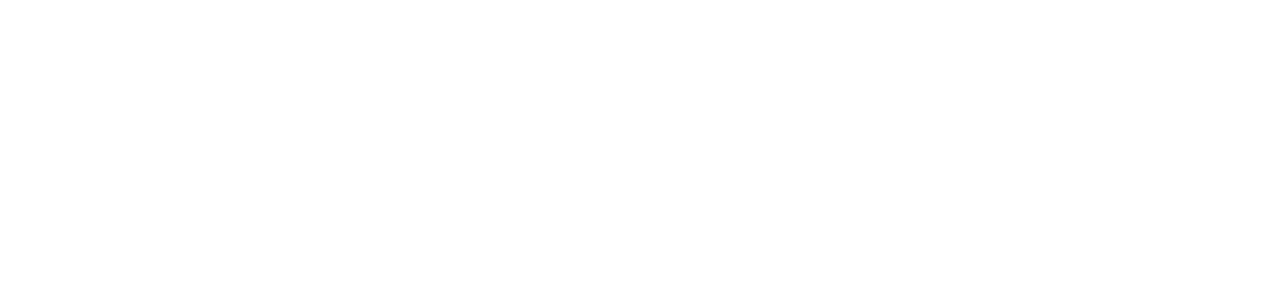
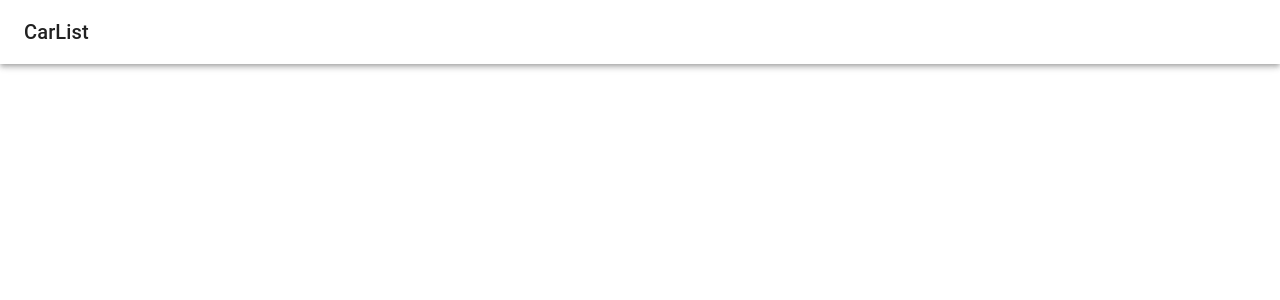
Before and after one commit to Sokos6/autoDB, a React (Create React App) app in the folder mcar/: page / in a window 1280 px wide. Shown: the top 300 px of the page. Built offline with nearby package versions, Linux system fonts and the light colour scheme.

Commit message:
material and app.js set up

```diff
--- a/mcar/package.json
+++ b/mcar/package.json
@@ -3,6 +3,7 @@
   "version": "0.1.0",
   "private": true,
   "dependencies": {
+    "@material-ui/core": "^4.10.0",
     "@testing-library/jest-dom": "^4.2.4",
     "@testing-library/react": "^9.3.2",
     "@testing-library/user-event": "^7.1.2",
--- a/mcar/src/App.js
+++ b/mcar/src/App.js
@@ -1,9 +1,19 @@
 import React from 'react';
+import AppBar from '@material-ui/core/AppBar';
+import Toolbar from '@material-ui/core/Toolbar';
+import Typography from '@material-ui/core/Typography';
 import './App.css';
 
 function App() {
   return (
     <div className="App">
+      <AppBar position="static" color="blue">
+        <Toolbar>
+          <Typography variant="h6" color="inherit">
+            CarList
+          </Typography>
+        </Toolbar>
+      </AppBar>
     </div>
   );
 }
```
Also changed, not shown: 1 other file (tests, documents, lock files or other folders).
